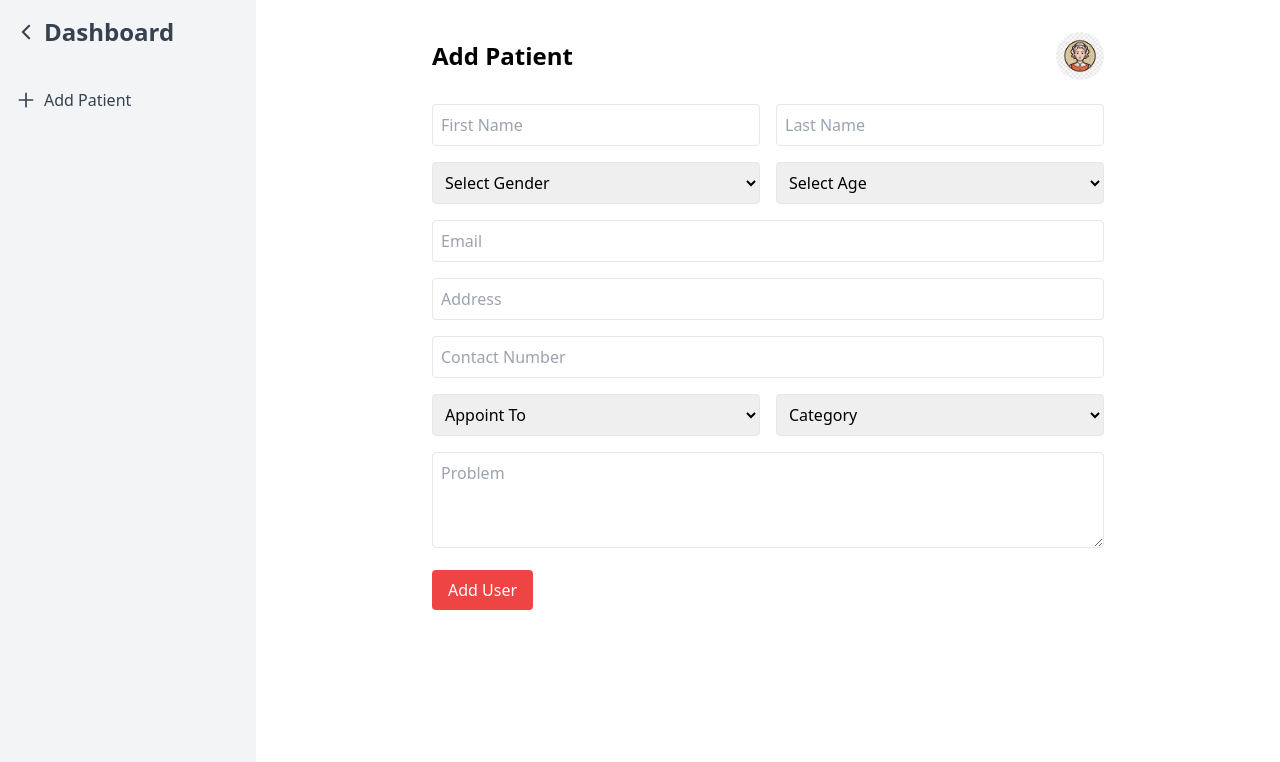
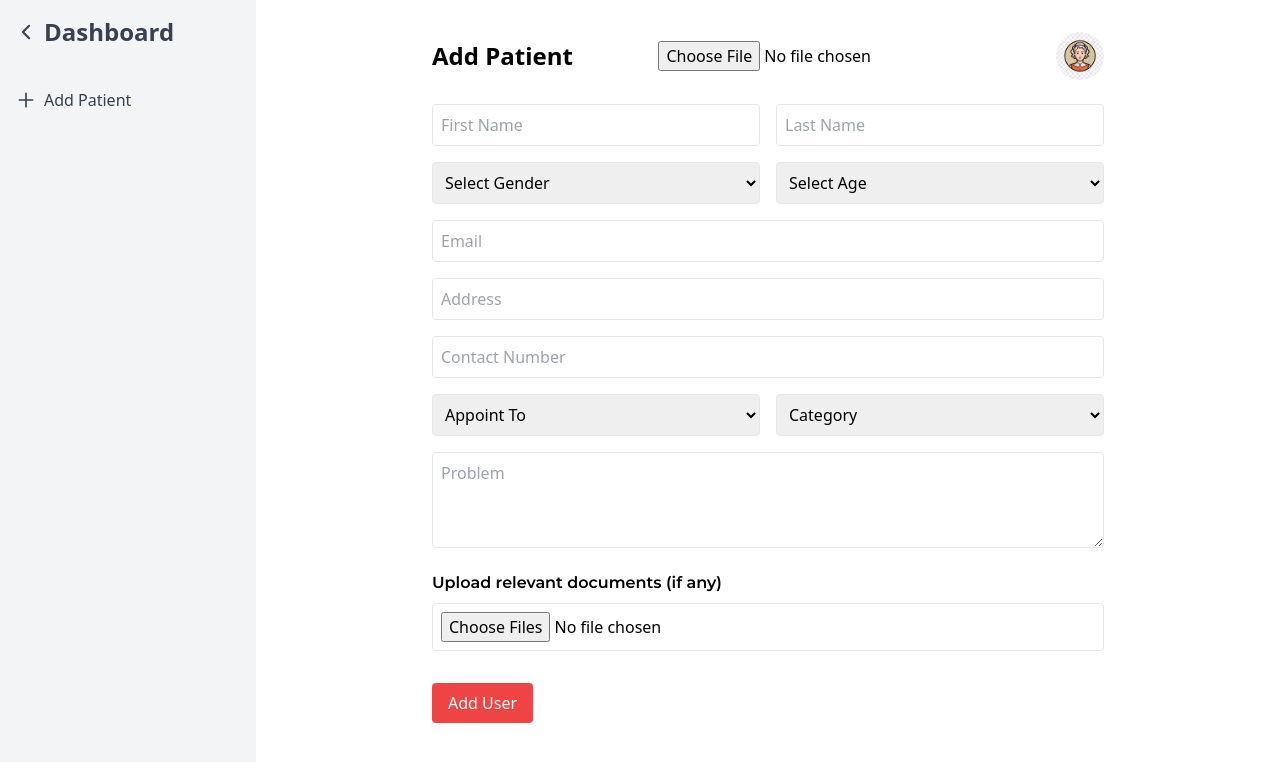
Before and after one commit to Saransh-Jainbu/Dhwaniyog, a React (Vite) app in the folder Login Page/Client/: page /studentdashboard in a window 1280 px wide. Shown: the top 762 px of the page. Built offline with nearby package versions, Linux system fonts and the light colour scheme.

Commit message:
added buttons for upload image and file

```diff
--- a/Login Page/Client/src/AddPatient.jsx
+++ b/Login Page/Client/src/AddPatient.jsx
@@ -3,10 +3,7 @@
 import dashboard_1 from './assets/dashboard_1.jpeg';
 import axios from 'axios';
 
-
-
 const AddPatient = () => {
-
   const [formData, setFormData] = useState({
     firstName: '',
     lastName: '',
@@ -20,30 +17,77 @@
     category: '',
     problem: '',
     sessions: 0,
-    image: ''
+    image: [],
+    additionalImage: []
   });
 
+  const [imagePreview, setImagePreview] = useState([]);
+  const [additionalImagePreview, setAdditionalImagePreview] = useState(null);
+
   const handleChange = (e) => {
-    setFormData({
-      ...formData,
-      [e.target.name]: e.target.value
-    });
+    if (e.target.name === 'image') {
+      const files = Array.from(e.target.files);
+      setFormData({
+        ...formData,
+        image: files
+      });
+
+      const previews = files.map(file => URL.createObjectURL(file));
+      setImagePreview(previews);
+    } else if (e.target.name === 'additionalImage') {
+      const file = e.target.files[0];
+      setFormData({
+        ...formData,
+        additionalImage: file
+      });
+
+      setAdditionalImagePreview(URL.createObjectURL(file));
+    } else {
+      setFormData({
+        ...formData,
+        [e.target.name]: e.target.value
+      });
+    }
   };
 
   const handleSubmit = async (e) => {
     e.preventDefault();
+    const data = new FormData();
+    for (const key in formData) {
+      if (key === 'image') {
+        formData.image.forEach(file => data.append('image', file));
+      } else {
+        data.append(key, formData[key]);
+      }
+    }
     try {
-      const response = await axios.post('http://localhost:5000/addpatient', formData);
+      const response = await axios.post('http://localhost:5000/addpatient', data);
       console.log(response.data);
     } catch (error) {
       console.error('Error adding patient:', error);
     }
   };
 
+  const removeImagePreview = (index) => {
+    const updatedPreview = imagePreview.filter((_, i) => i !== index);
+    setImagePreview(updatedPreview);
 
+    const updatedFiles = formData.image.filter((_, i) => i !== index);
+    setFormData({
+      ...formData,
+      image: updatedFiles
+    });
+  };
+
+  const removeAdditionalImagePreview = () => {
+    setAdditionalImagePreview(null);
+    setFormData({
+      ...formData,
+      additionalImage: ''
+    });
+  };
 
   return (
-
     <div className="flex">
       <div className="w-64 bg-gray-100 h-screen p-4">
         <Link to="/therapistdashboard" className="flex items-center text-gray-700 hover:text-black">
@@ -60,10 +104,22 @@
         </Link>
       </div>
 
+
+
       <div className="flex-1 p-8">
         <div className="max-w-2xl mx-auto">
           <div className="flex justify-between items-center mb-6">
             <h1 className="text-2xl font-bold">Add Patient</h1>
+
+            <div>
+              <input type="file" name="additionalImage" placeholder='upload' onChange={handleChange} className="p-2 rounded w-full" />
+              {additionalImagePreview && (
+                <div className="relative mt-2 w-24 h-24">
+                  <img src={additionalImagePreview} alt="Additional Preview" className="w-full h-full object-cover rounded" />
+                  <button type="button" onClick={removeAdditionalImagePreview} className="absolute top-0 right-0 bg-red-500 text-white rounded-full px-2 py-1">X</button>
+                </div>
+              )}
+            </div>
             <div className="relative">
               <img src={dashboard_1} alt="Profile" className="w-12 h-12 rounded-full" />
             </div>
@@ -93,14 +149,30 @@
             <div className="grid grid-cols-2 gap-4">
               <select name="appointTo" className="border p-2 rounded" value={formData.appointTo} onChange={handleChange}>
                 <option value="">Appoint To</option>
-                {/* Add options dynamically if needed */}
               </select>
               <select name="category" className="border p-2 rounded" value={formData.category} onChange={handleChange}>
                 <option value="">Category</option>
-                {/* Add options dynamically if needed */}
               </select>
             </div>
             <textarea name="problem" placeholder="Problem" className="border p-2 rounded w-full h-24" value={formData.problem} onChange={handleChange}></textarea>
+
+
+            <div>
+              <span className='font-montserrat font-semibold'>Upload relevant documents (if any)</span>
+              <input type="file" name="image" onChange={handleChange} multiple className="border p-2 rounded w-full mt-2" />
+              <div className="flex flex-wrap mt-4">
+
+                {imagePreview.map((src, index) => (
+                  <div key={index} className="relative w-24 h-24 mr-2 mb-2">
+                    <img src={src} alt="Preview" className="w-full h-full object-cover rounded" />
+                    <button type="button" onClick={() => removeImagePreview(index)} className="absolute top-0 right-0 bg-red-500 text-white rounded-full px-2 py-1">X</button>
+                  </div>
+                ))}
+              </div>
+            </div>
+
+
+
             <button type="submit" className="bg-red-500 text-white px-4 py-2 rounded hover:bg-red-600">Add User</button>
           </form>
         </div>
```
